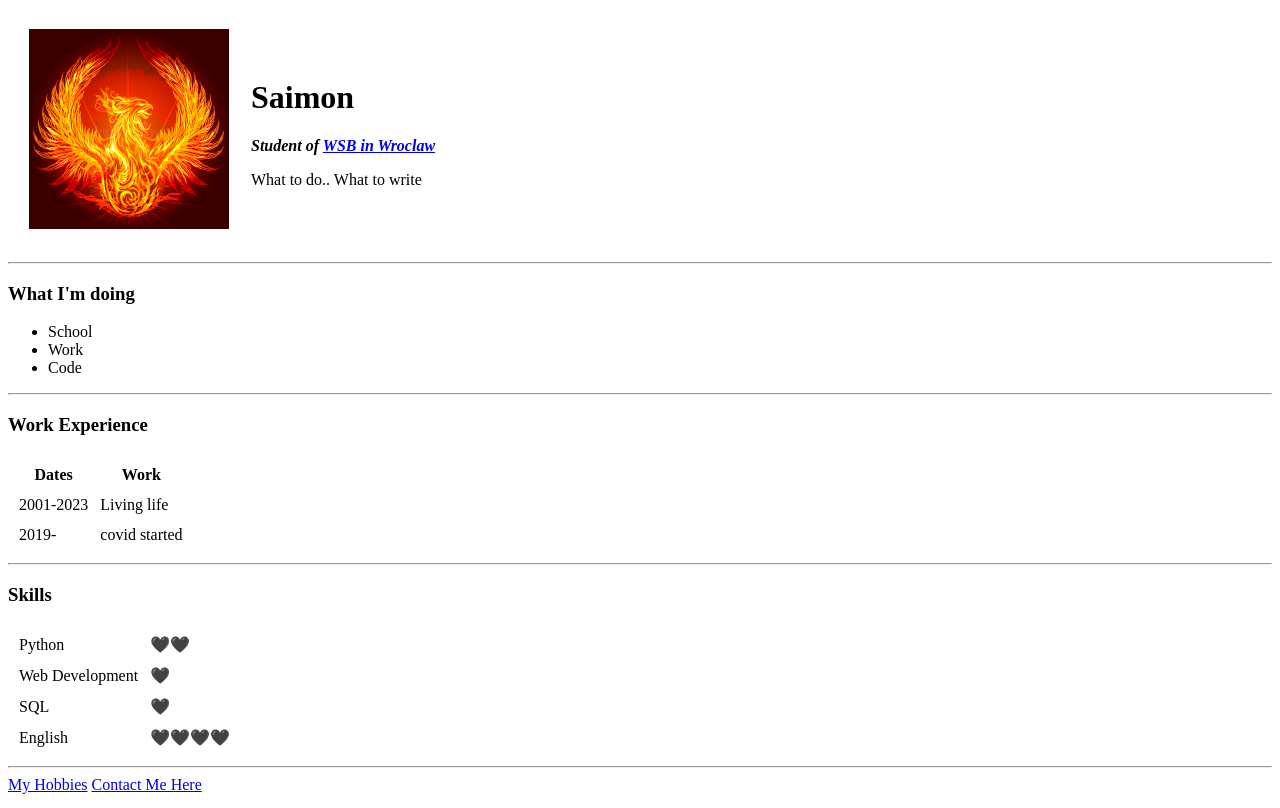
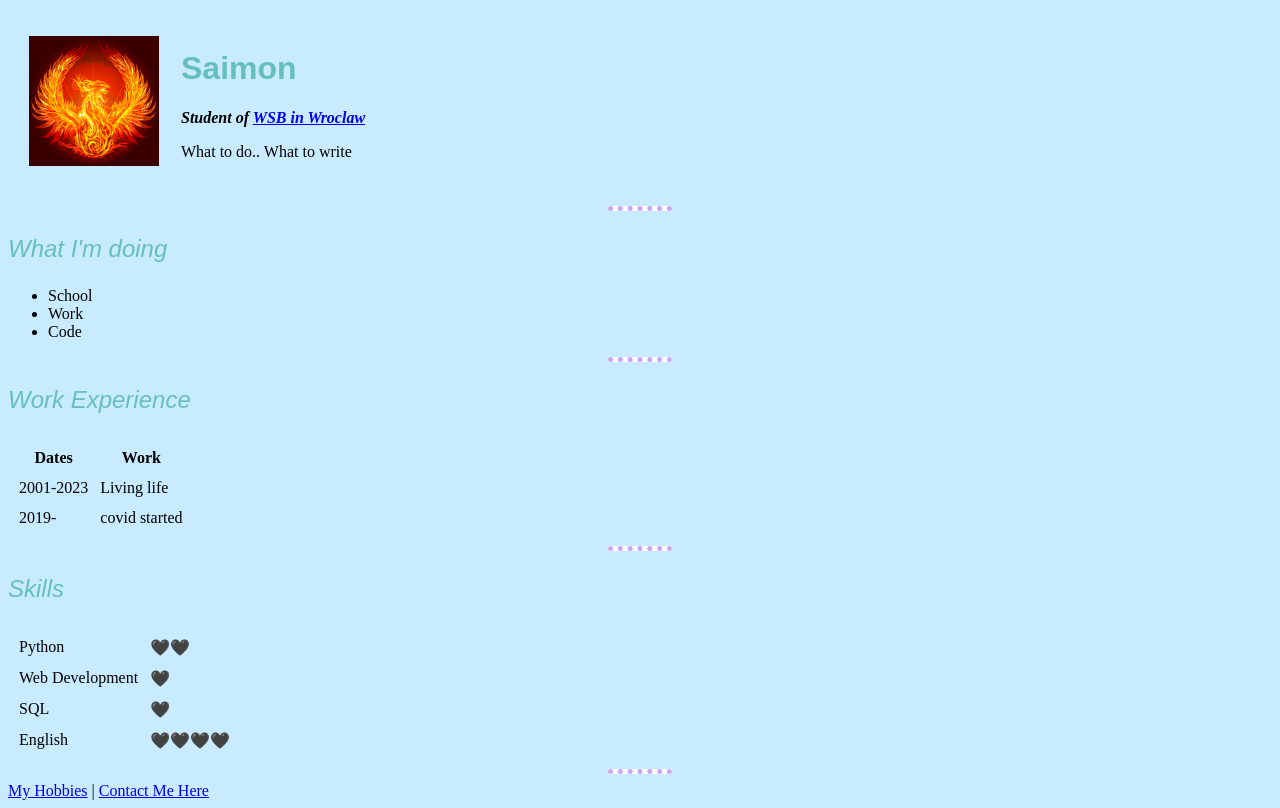
Before and after one commit to SzymonO1/CV, a plain HTML site: page index.html in a window 1280 px wide. Drawn offline with Linux system fonts and the light colour scheme.

Commit message:
Add files via upload

```diff
--- /dev/null
+++ b/css/styles.css
@@ -0,0 +1,16 @@
+body { background-color: #c8ebff; }
+hr {
+    background-color: white;
+    border-style: none; border-top-style: dotted;
+    border-color: #cfa4f5;
+    border-width: 5px;
+    width: 5%; }
+h1 {
+    font-weight: bold;
+    font-family: sans-serif;
+    color:#66bfbf;
+}
+h3 {
+    font: italic 1.5rem sans-serif;
+    color: #66bfbf;
+}
--- a/index.html
+++ b/index.html
@@ -1,18 +1,19 @@
 <!DOCTYPE html>
 <html>
     <head>
-        <meta charset="UTF-8">
         <title>🖤 Best Website</title>
+        <meta charset="utf-8"/>
+        <link rel="stylesheet" href="css/styles.css">
     </head>
     <body>
         <table cellspacing="20">
             <tr>
-                <td><img src="images/phoenix.jpg" alt="phoenix picture"
-                    width="200"
-                    height="200"/></td>
-                <td><h1>Saimon</h1>
+                <td><img src="images/phoenix.jpg" alt="phoenix picture" width="130" height="auto"></td>
+                <td>
+                    <h1>Saimon</h1>
                     <p><em><strong>Student of <a href="https://www.wsb.pl/wroclaw/?gclid=CjwKCAiA3KefBhByEiwAi2LDHNCCuKan5QvWkk4Q7zbswv86_7Z7Bim94MckFtD9b3eedYBGOBUXOxoC2pEQAvD_BwE">WSB in Wroclaw</a></strong></em></p>
-                    <p>What to do.. What to write</p></td>
+                    <p>What to do.. What to write</p>
+                </td>
             </tr>
         </table>
         <hr>
@@ -63,7 +64,6 @@
             </tr>
         </table>
         <hr>
-        <a href="hobbies.html">My Hobbies</a>
-        <a href="contact.html">Contact Me Here</a>
+        <a href="hobbies.html">My Hobbies</a> | <a href="contact.html">Contact Me Here</a>
     </body>
 </html>
```
Also changed, not shown: contact.html (+1 -0 lines), hobbies.html (+1 -0 lines).
